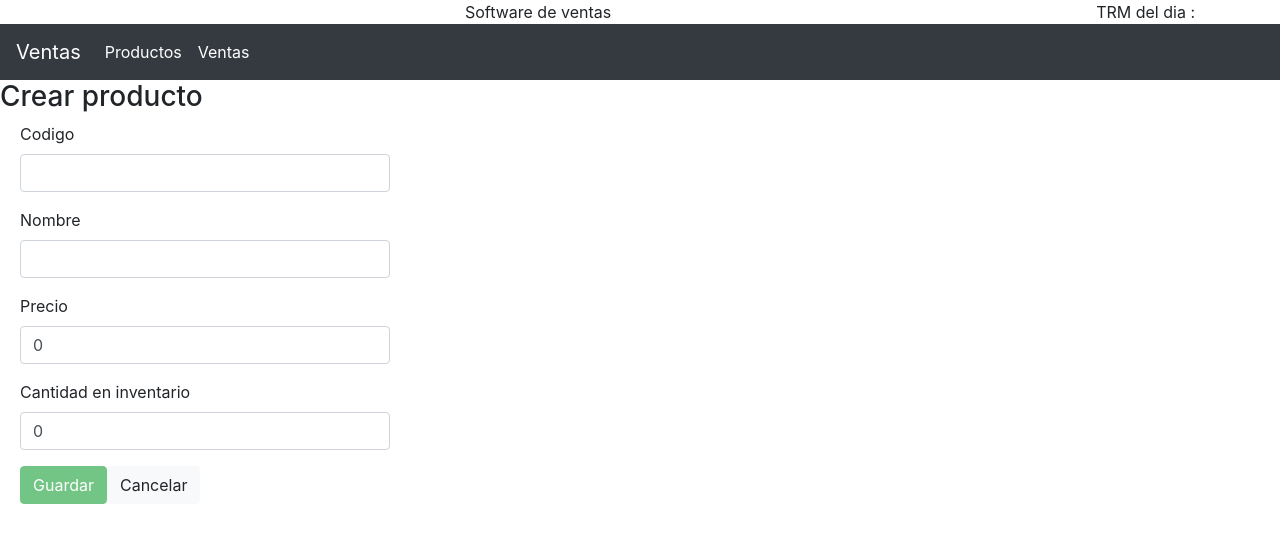
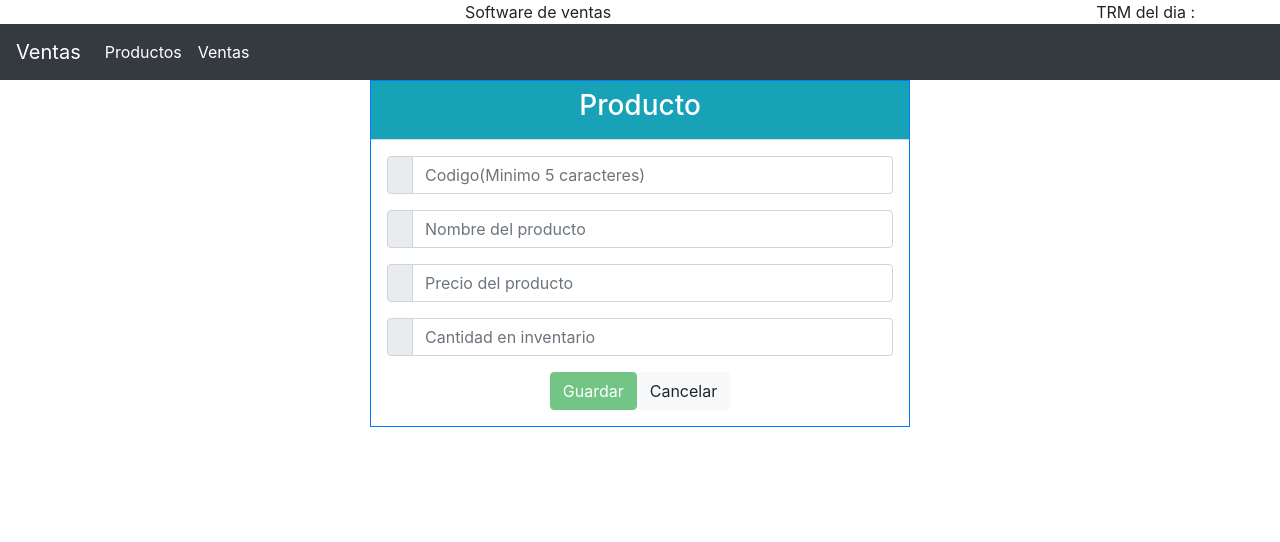
Before and after one commit to Deiby1986/ADN-Ceiba, an Angular app in the folder frontend/: page /product in a window 1280 px wide. Shown: the top 542 px of the page. Built offline with nearby package versions, Linux system fonts and the light colour scheme; no server answers.

Commit message:
cambios en front

```diff
--- a/frontend/src/app/products-form/products-form.component.html
+++ b/frontend/src/app/products-form/products-form.component.html
@@ -1,41 +1,65 @@
+<div class="container">
+	<div class="row justify-content-center">
+		<div class="col-12 col-md-8 col-lg-6 pb-5">
+                    <!--Form with header-->
 
-<div class="con">
-    <h3>Crear producto</h3>
-    <div style="width: 400px;margin: 5px;">
                     <form [formGroup]="addProductForm" (ngSubmit)="onSubmit()" >
-            <div class="form-group col-sm-12 col-md-12 col-lg-12 col-xl-12">
-                <label for="name">Codigo</label>
-                <input type="text" class="form-control" id="codigo" name="codigo" formControlName="codigo">
-                <div *ngIf="AddProductoFormCtrl.codigo.invalid && (AddProductoFormCtrl.codigo.dirty || AddProductoFormCtrl.codigo.touched)"
-                class="invalid-feedback">
-                <div >El Código es requerido</div>
+                        <div class="card border-primary rounded-0">
+                            <div class="card-header p-0">
+                                <div class="bg-info text-white text-center py-2">
+                                    <h3><i class="fa fa-envelope"></i> Producto</h3>
+                                </div>
+                            </div>
+                            <div class="card-body p-3">
+
+                                <!--Body-->
+                                <div class="form-group">
+                                    <div class="input-group mb-2">
+                                        <div class="input-group-prepend">
+                                            <div class="input-group-text"><i class="fa fa-user text-info"></i></div>
+                                        </div>
+                                        <input type="text" class="form-control" id="codigo" name="codigo" formControlName="codigo" placeholder="Codigo(Minimo 5 caracteres)">
+
+                                    </div>
+                                </div>
+                                <div class="form-group">
+                                    <div class="input-group mb-2">
+                                        <div class="input-group-prepend">
+                                            <div class="input-group-text"><i class="fa fa-envelope text-info"></i></div>
+                                        </div>
+                                        <input type="text" class="form-control" id="nombre" name="nombre" formControlName="nombre" placeholder="Nombre del producto">
                                     </div>
                                 </div>
 
-            <div class="form-group col-sm-12 col-md-12 col-lg-12 col-xl-12">
-                <label for="name">Nombre</label>
-                <input type="text" class="form-control" id="nombre" name="nombre" formControlName="nombre">
+                                <div class="form-group">
+                                    <div class="input-group mb-2">
+                                        <div class="input-group-prepend">
+                                            <div class="input-group-text"><i class="fa fa-comment text-info"></i></div>
+                                        </div>
+                                        <input type="text" class="form-control" id="precio" name="precio" formControlName="precio" placeholder="Precio del producto">
+                                    </div>
                                 </div>
 
-            <div class="form-group col-sm-12 col-md-12 col-lg-12 col-xl-12">
-                <label for="name">Precio</label>
-                <input type="text" class="form-control" id="precio" name="precio" formControlName="precio">
+                                <div class="form-group">
+                                    <div class="input-group mb-2">
+                                        <div class="input-group-prepend">
+                                            <div class="input-group-text"><i class="fa fa-comment text-info"></i></div>
+                                        </div>
+                                        <input type="text" class="form-control" id="cantidad" name="cantidad" formControlName="cantidad" placeholder="Cantidad en inventario">
+                                    </div>
                                 </div>
 
-            <div class="form-group col-sm-12 col-md-12 col-lg-12 col-xl-12">
-                <label for="name">Cantidad en inventario</label>
-                <input type="text" class="form-control" id="cantidad" name="cantidad" formControlName="cantidad">
-            </div>
-
-            <div class="form-group col">
+                                <div class="text-center">
                                     <button type="submit" class="btn btn-success  " [disabled]="addProductForm.invalid" name="guardar">Guardar</button>
                                     <button type="button" class="btn bg-light" (click)="gotoProducts()" name="cancelar">Cancelar</button>
                                 </div>
-        </form>
                             </div>
 
-    <!--<div>
-        <h4>You submitted successfully!</h4>
+                        </div>
+                    </form>
+                    <!--Form with header-->
 
-    </div>-->
+
                 </div>
+	</div>
+</div>
--- a/frontend/src/app/products-form/products-form.component.ts
+++ b/frontend/src/app/products-form/products-form.component.ts
@@ -27,8 +27,8 @@ export class ProductsFormComponent implements OnInit {
       id:[this.product.id,''],
       codigo:[this.product.codigo,Validators.required],
       nombre:[this.product.nombre,Validators.required],
-      precio:[this.product.price,Validators.required],
-      cantidad:[this.product.qty,Validators.required],
+      precio:[this.product.price==0?'':this.product.price,Validators.required],
+      cantidad:[this.product.qty==0?'':this.product.qty,Validators.required],
     })
   }
 
--- a/frontend/src/app/products/products.component.html
+++ b/frontend/src/app/products/products.component.html
@@ -3,7 +3,7 @@
     <div *ngIf="(products | async)?.length > 0">
         <div class="table-responsive">
             <table class="table table-striped table-bordered table-hover">
-                <thead class="thead">
+                <thead class="thead bg-info">
                     <tr>
                         <th>Codigo</th>
                         <th>Nombre</th>
--- a/frontend/src/app/sales-form/sales-form.component.html
+++ b/frontend/src/app/sales-form/sales-form.component.html
@@ -1,19 +1,37 @@
+<div class="container">
+	<div class="row justify-content-center">
+		<div class="col-12 col-md-8 col-lg-12 pb-1">
+                    <!--Form with header-->
 
-<div class="con">
-    <h3>Factura</h3>
-    <div style="width: 80%;margin-left: 10em;">
                     <form [formGroup]="orderForm" (ngSubmit)="saveSale()" >
-            <div class="col-sm-12 col-md-12 col-lg-6 col-xl-6">
-                <label for="name">Fecha</label>
+                        <div class="card border-primary rounded-0">
+                            <div class="card-header p-0">
+                                <div class="bg-info text-white text-center py-2">
+                                    <h3><i class="fa fa-envelope"></i> Factura</h3>
+                                </div>
+                            </div>
+                            <div class="card-body p-3">
+
+                                <!--Body-->
+                                <div class="form-group">
+                                    <div class="input-group mb-2">
+                                        <div class="input-group-prepend">
+                                            <div class="input-group-text"><i class="fa fa-user text-info"></i></div>
+                                        </div>
                                         <input type="text" class="form-control" id="fecha" name="fecha" formControlName="fecha" readonly>
+
                                     </div>
-            <div class="col-sm-12 col-md-12 col-lg-6 col-xl-6">
-                <label for="name">Cliente</label>
-                <input type="text" class="form-control" id="cliente" name="cliente" formControlName="cliente">
+                                </div>
+                                <div class="form-group">
+                                    <div class="input-group mb-2">
+                                        <div class="input-group-prepend">
+                                            <div class="input-group-text"><i class="fa fa-envelope text-info"></i></div>
+                                        </div>
+                                        <input type="text" class="form-control" id="cliente" name="cliente" formControlName="cliente" placeholder="Nombre del cliente">
+                                    </div>
                                 </div>
 
-
-
+                                <div class="form-group">
                                     <div class="table-responsive" style="margin-top: 2em;">
                                         <table class="table table-striped table-bordered table-hover">
                                             <thead class="thead">
@@ -28,14 +46,14 @@
                                             <tbody formArrayName="items"  *ngFor="let item of orderForm.get('items').controls; let i = index;">
                                                 <tr [formGroupName]="i">
                                                     <td>
-                                <select formControlName="producto" (change)="calculate()">
+                                                        <select formControlName="producto" (change)="calculate()" class="form-control">
                                                             <option *ngFor="let p of products" [ngValue]="p">{{p.nombre}}</option>
                                                           </select>
                                                         <!--<input formControlName="producto" placeholder="Producto"> -->
                                                     </td>
-                            <td><input formControlName="cantidad" placeholder="Cantidad" (change)="calculate()"></td>
-                            <td><input formControlName="precio" placeholder="Seleccione Producto" readonly></td>
-                            <td><input formControlName="total" placeholder="Seleccione Producto" readonly></td>
+                                                    <td><input formControlName="cantidad" placeholder="Cantidad" (change)="calculate()" class="form-control"></td>
+                                                    <td><input formControlName="precio" placeholder="Seleccione Producto" readonly class="form-control"></td>
+                                                    <td><input formControlName="total" placeholder="Seleccione Producto" readonly class="form-control"></td>
                                                     <td><button type="button" class="btn-alert" (click)="deleteItem(i)" name="cancelar">Eliminar</button></td>
                                                 </tr>
                                             </tbody>
@@ -44,17 +62,28 @@
                                                     <td></td>
                                                     <td></td>
                                                     <td>Total</td>
-                            <td><input type="text" class="form-control" id="total" name="total" formControlName="total" readonly></td>
-                            <td></td>
+                                                    <td colspan="2"><input type="text" class="form-control" id="total" name="total" formControlName="total" readonly></td>
+
                                                 </tr>
                                             </tbody>
                                         </table>
                                     </div>
 
 
-            <div class="form-group col" style="float: right;">
+                                </div>
+
+
+                                <div class="text-center">
                                     <button type="submit" class="btn btn-success " [disabled]="orderForm.invalid" name="guardar">Guardar</button>
                                     <button type="button" class="btn bg-light" (click)="cancel()" name="cancelar">Cancelar</button>
                                 </div>
+                            </div>
+
+                        </div>
                     </form>
+                    <!--Form with header-->
+
+
                 </div>
+	</div>
+</div>
```
Lines whose indentation alone changed are shown as unchanged.
